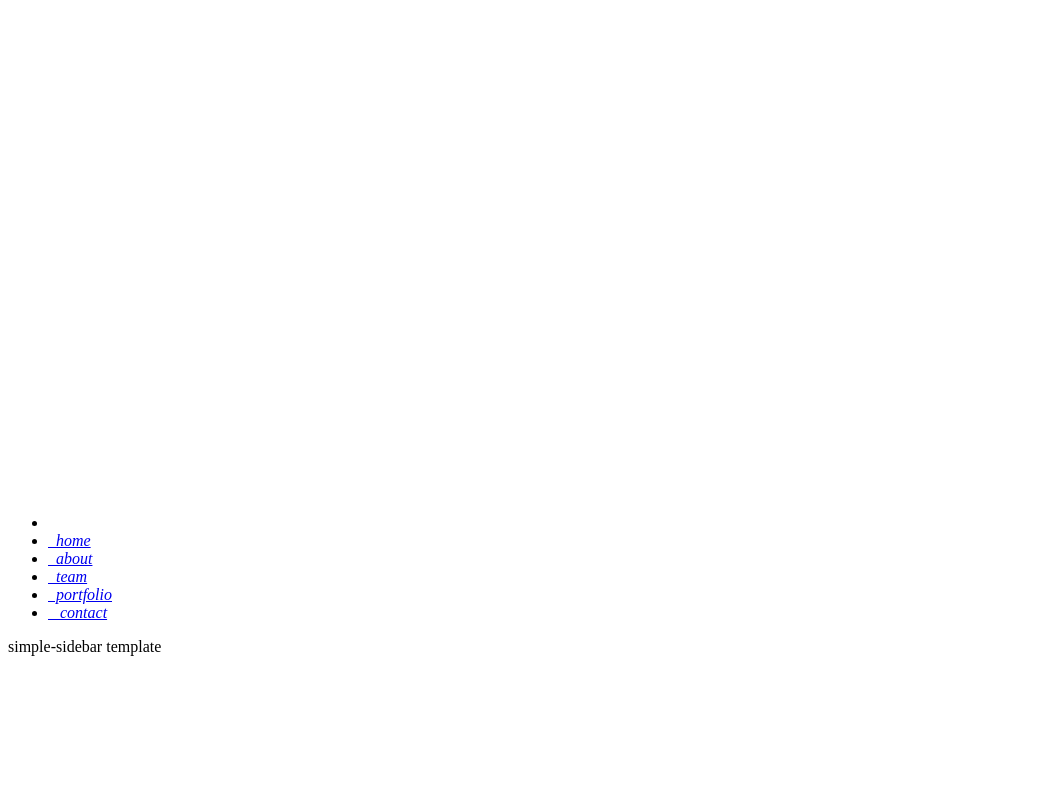
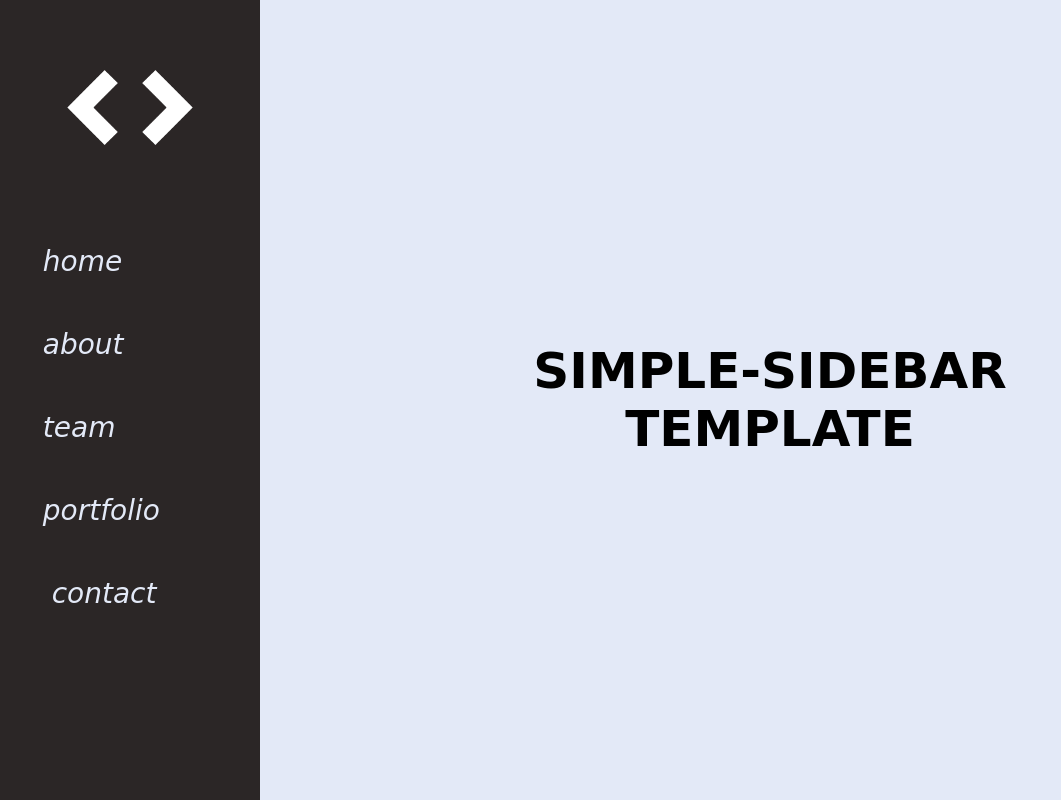
Before and after one commit to lazarks/templates, a plain HTML site: page simple-sidebar/index.html in a window 1280 px wide. Shown: the whole page, without its empty margins (0-1061 px from the left). Drawn offline with Linux system fonts and the light colour scheme.

Commit message:
simple-sidebar - styling

```diff
--- a/simple-sidebar/index.html
+++ b/simple-sidebar/index.html
@@ -31,7 +31,11 @@
             </ul>
         </nav>
         <div class="content">
-            <div class="section">simple-sidebar template</div>
+            <div class="section">
+                <div class="box-area">
+                    <h2>simple-sidebar template</h2>
+                </div>
+            </div>
         </div>
     </body>
 </html>
--- a/simple-sidebar/style.css
+++ b/simple-sidebar/style.css
@@ -0,0 +1,89 @@
+:root {
+    --white: #e3e9f7;
+    --black: #2b2626;
+}
+
+* {
+    margin: 0;
+    padding: 0;
+    box-sizing: border-box;
+}
+
+body {
+    font-family: cursive;
+    background: var(--white);
+}
+
+nav ul {
+    height: 100%;
+    width: 260px;
+    position: fixed;
+    top: 0;
+    left: 0;
+    background-color: var(--black);
+}
+
+nav ul li {
+    list-style: none;
+}
+
+nav ul li a {
+    display: block;
+    text-decoration: none;
+    font-size: 28px;
+    color: var(--white);
+    position: relative;
+    padding: 25px 0 25px 25px;
+}
+
+nav ul li a:before {
+    content: "";
+    position: absolute;
+    top: 0;
+    right: 0;
+    width: 0;
+    height: 100%;
+    background: var(--white);
+    border-radius: 40px 0 0 40px;
+    z-index: -1;
+    transition: all 300ms ease-in-out;
+}
+
+nav ul li a:hover {
+    color: var(--black);
+}
+
+nav ul li a:hover:before {
+    width: 95%;
+}
+
+.logo {
+    width: 150px;
+    height: 150px;
+    overflow: hidden;
+    margin: 70px auto 0;
+}
+
+.logo img {
+    width: 50%;
+}
+
+.content {
+    margin-left: 260px;
+}
+
+.content .section {
+    display: grid;
+    place-items: center;
+    min-height: 100vh;
+    text-align: center;
+}
+
+.content .section .box-area {
+    width: 75%;
+}
+
+.box-area h2 {
+    text-transform: uppercase;
+    font-size: 50px;
+}
```
